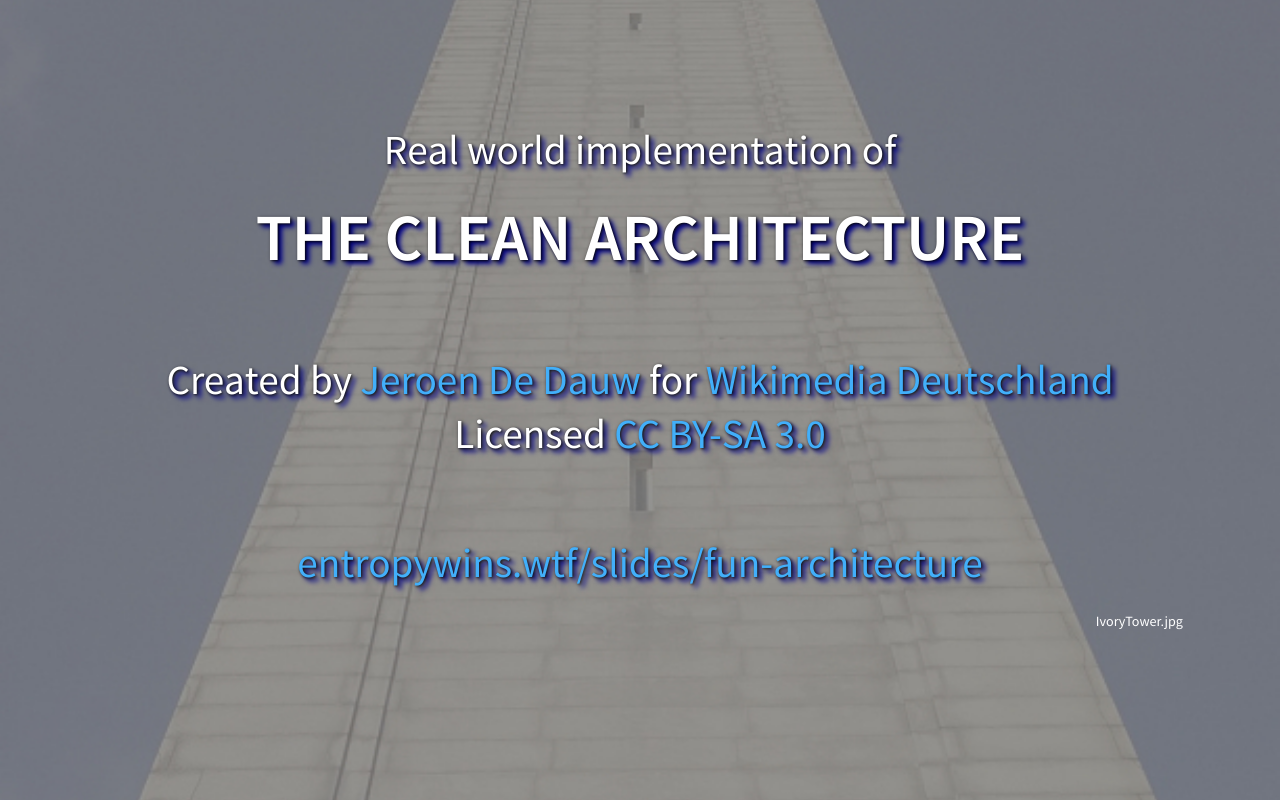
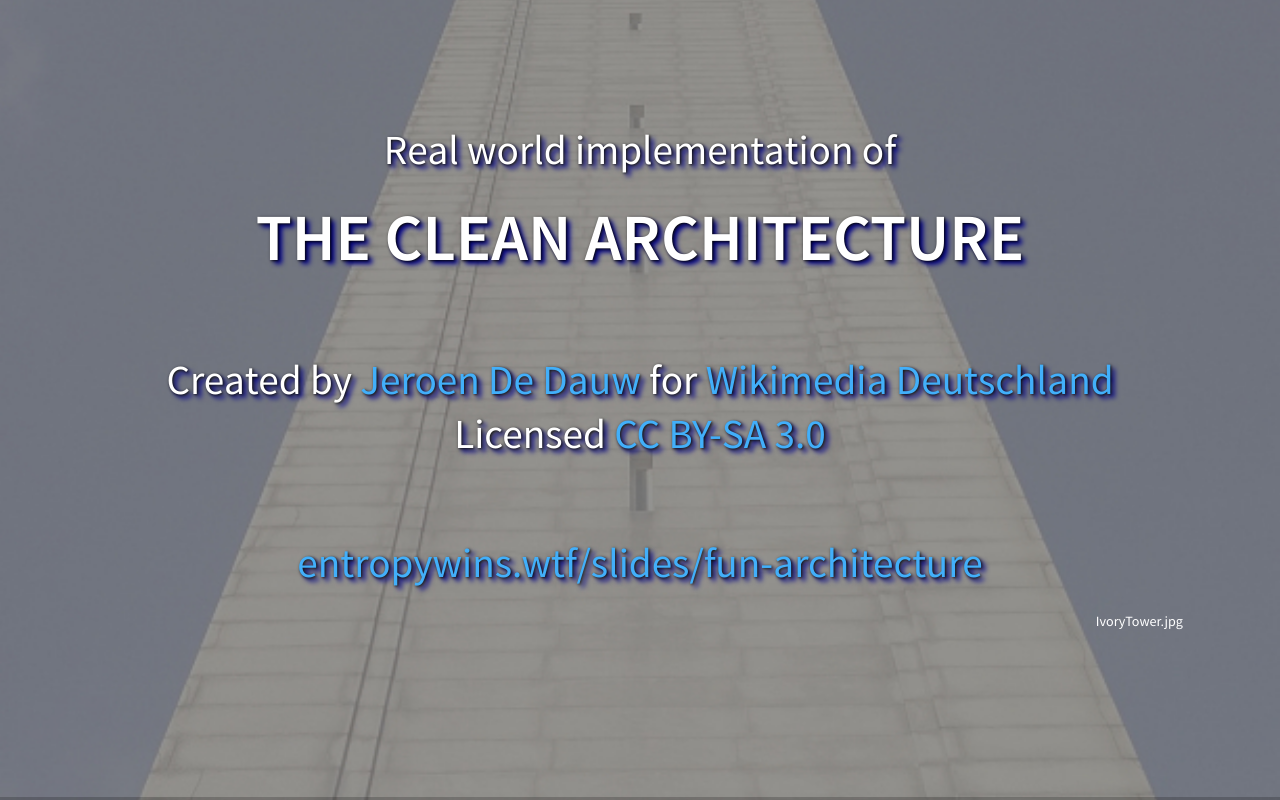
Before and after one commit to JeroenDeDauw/fun-architecture, a plain HTML site: page index.html in a window 1280 px wide. Drawn offline with Linux system fonts and the light colour scheme.

Commit message:
Show progress

```diff
--- a/index.html
+++ b/index.html
@@ -649,7 +649,7 @@
 			Reveal.initialize({
 				history: true,
 				controls: false,
-				progress: false,
+				progress: true,
 
 				width: 1000,
 				height: 700,
```
